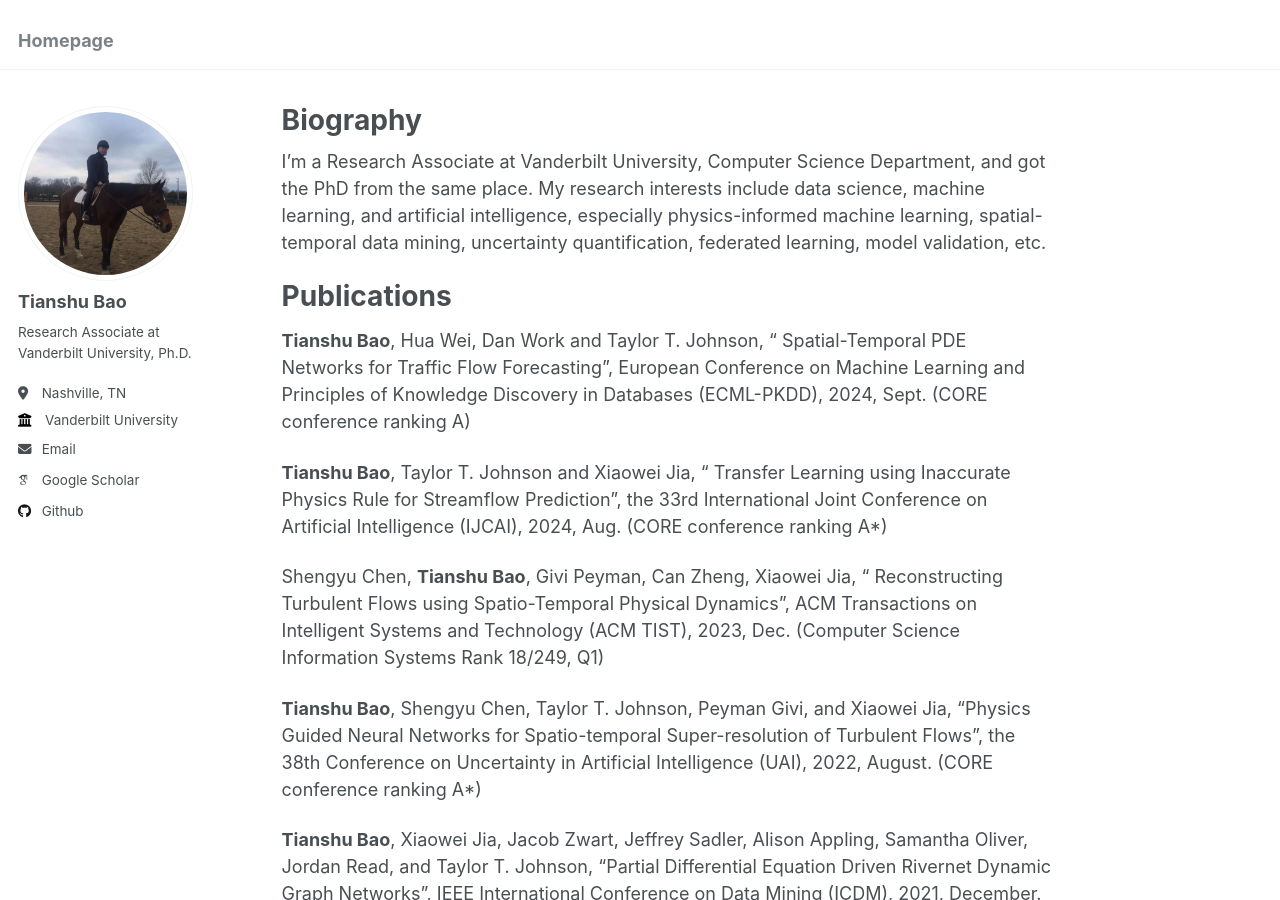
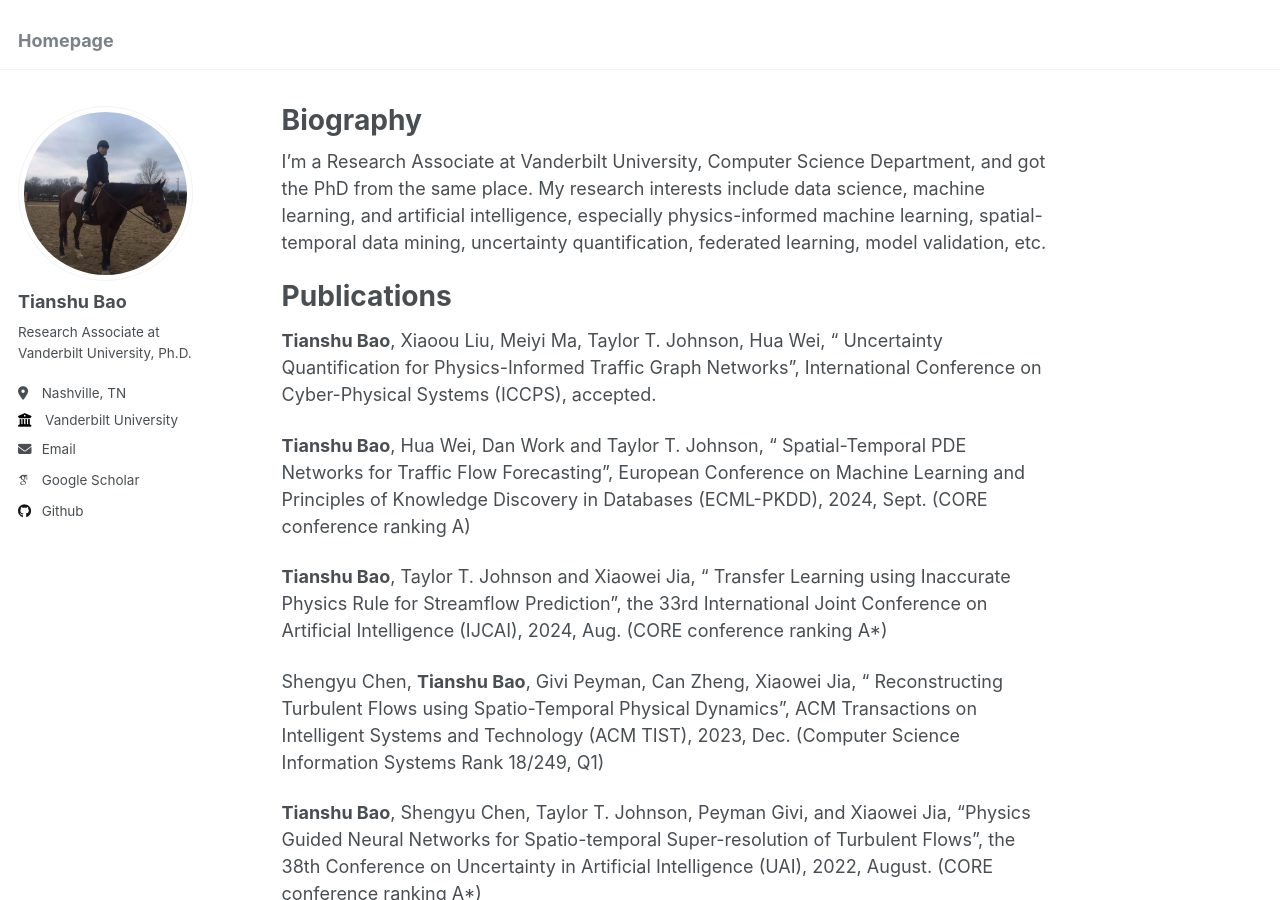
Before and after one commit to tianshubao1/tianshubao1.github.io, a Jekyll site: the page built from _pages/about.md, in a window 1280 px wide and 900 px high. Built offline with Jekyll 4.4.1, drawn with Linux system fonts in a browser that asks for light colours; some web fonts are replaced.

Commit message:
Update about.md

```diff
--- a/_pages/about.md
+++ b/_pages/about.md
@@ -11,6 +11,8 @@ I'm a Research Associate at Vanderbilt University, Computer Science Department,
 
 Publications
 ======
+**Tianshu Bao**, Xiaoou Liu, Meiyi Ma, Taylor T. Johnson, Hua Wei, " Uncertainty Quantification for Physics-Informed Traffic Graph Networks", International Conference on Cyber-Physical Systems (ICCPS), accepted.
+
 **Tianshu Bao**, Hua Wei, Dan Work and Taylor T. Johnson, " Spatial-Temporal PDE Networks for Traffic Flow Forecasting", European Conference on Machine Learning and Principles of Knowledge Discovery in Databases (ECML-PKDD), 2024, Sept. (CORE conference ranking A)
 
 **Tianshu Bao**, Taylor T. Johnson and Xiaowei Jia, " Transfer Learning using Inaccurate Physics Rule for Streamflow Prediction", the 33rd International Joint Conference on Artificial Intelligence (IJCAI), 2024, Aug. (CORE conference ranking A*)
```
